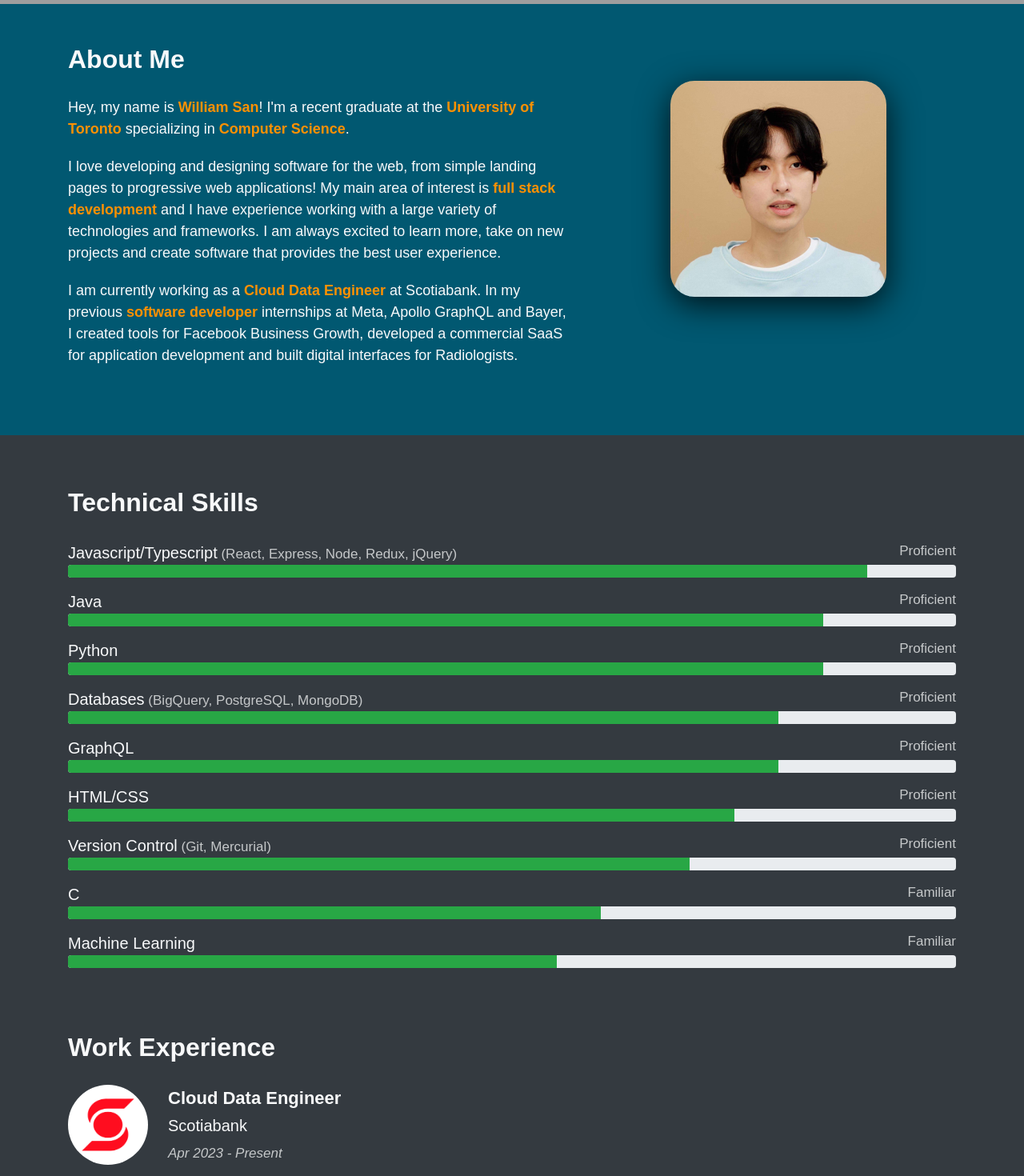
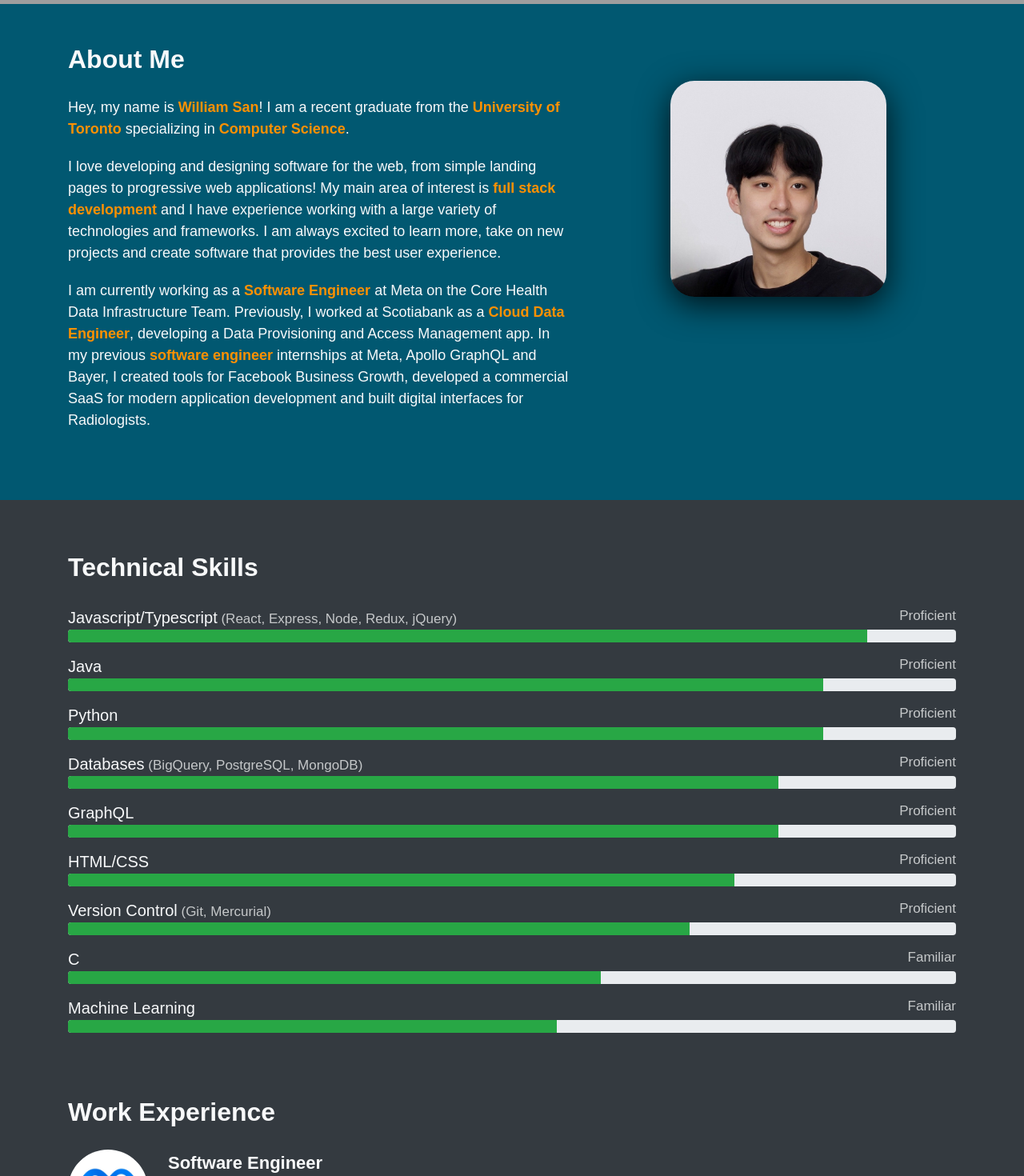
Before and after one commit to William010x/william010x.github.io, a React (Create React App) app: page / in a window 1280 px wide. Shown: the part 580-2050 px from the top of the page at 80% size. Built offline with nearby package versions, Linux system fonts and the light colour scheme; grey boxes are pictures that could not be loaded; a web font is replaced by a local one.

Commit message:
Update job to Meta

```diff
--- a/src/AboutMe.js
+++ b/src/AboutMe.js
@@ -19,7 +19,7 @@
                         <div className="about-me">
                             <div>
                                 <p>
-                                    Hey, my name is <b>William San</b>! I'm a recent graduate at the <b>University of Toronto</b> specializing in <b>Computer Science</b>.
+                                    Hey, my name is <b>William San</b>! I am a recent graduate from the <b>University of Toronto</b> specializing in <b>Computer Science</b>.
                                 </p>
                                 <p>
                                     I love developing and designing software for the web, from simple landing pages to progressive web applications!
@@ -27,11 +27,11 @@
                                     I am always excited to learn more, take on new projects and create software that provides the best user experience.
                                 </p>
                                 <p>
-                                    I am currently working as a <b>Cloud Data Engineer</b> at Scotiabank. In my previous <b>software developer</b> internships at Meta, Apollo GraphQL and Bayer, I created tools for Facebook Business Growth, developed a commercial SaaS for application development and built digital interfaces for Radiologists.
+                                    I am currently working as a <b>Software Engineer</b> at Meta on the Core Health Data Infrastructure Team. Previously, I worked at Scotiabank as a <b>Cloud Data Engineer</b>, developing a Data Provisioning and Access Management app. In my previous <b>software engineer</b> internships at Meta, Apollo GraphQL and Bayer, I created tools for Facebook Business Growth, developed a commercial SaaS for modern application development and built digital interfaces for Radiologists.
                                 </p>
                             </div>
                             <a href="https://www.linkedin.com/in/william-san" className="center" target="_blank" rel="noreferrer">
-                                <Image src={photo} className="rounded-corners shade center img-hover"/>
+                                <Image src={photo} className="rounded-corners shade center img-hover headshot"/>
                             </a>
                         </div>
                     </Container>
--- a/src/Jobs.js
+++ b/src/Jobs.js
@@ -14,13 +14,26 @@
                 <Container id="jobs">
                     <h2>Work Experience</h2>
                     <Job
+                        image={meta}
+                        title="Software Engineer"
+                        company="Meta"
+                        date="Feb 2024 - Present"
+                        description={[
+                            "Building scalable infrastructure solutions to improve developer experience, including full-stack tools to drive the success of multiple product teams, including Facebook, Instagram, WhatsApp, Messenger and Ads Manager",
+                            "Improving the performance, reliability and efficiency of some of the world's most popular applications",
+                            "Collaborate with various product teams to understand customer pain points and work on developing roadmaps and projects to enhance their experience",
+                            "Implementing innovative techniques to boost efficiency and the quality of performance signals",
+                        ]}
+                    />
+                    <Job
                         image={scotiabank}
                         title="Cloud Data Engineer"
                         company="Scotiabank"
-                        date="Apr 2023 - Present"
+                        date="Apr 2023 - Feb 2024"
                         description={[
-                            "Developed Data Provisioning and Access Management app for the bank's data platform to streamline the data access process using Google Cloud Platform, Appsheet and BigQuery",
-                            "Restructured data models and optimized performance to improve runtime of app by 78%",
+                            "Developed Data Provisioning and Access Management app for the bank’s data platform to streamline the data access process using Google Cloud Platform, Appsheet and BigQuery",
+                            "Restructured data models and optimized performance to improve runtime of app",
+                            "Designed and implemented column-level access control to mask sensitive data and restrict access to different user personas using Python in Google Cloud Functions and Terraform",
                         ]}
                     />
                     <Job
--- a/src/css/About.css
+++ b/src/css/About.css
@@ -8,6 +8,11 @@
   height: 1px;
   border: 0;
   background-image: linear-gradient(to right, rgba(108, 117, 125, 0), rgba(108, 117, 125, 0.75), rgba(108, 117, 125, 0));
+}
+
+.headshot {
+  width: 270px;
+  height: 270px;
 }
 
 .logo {
```
Also changed, not shown: src/images/photo.png.
